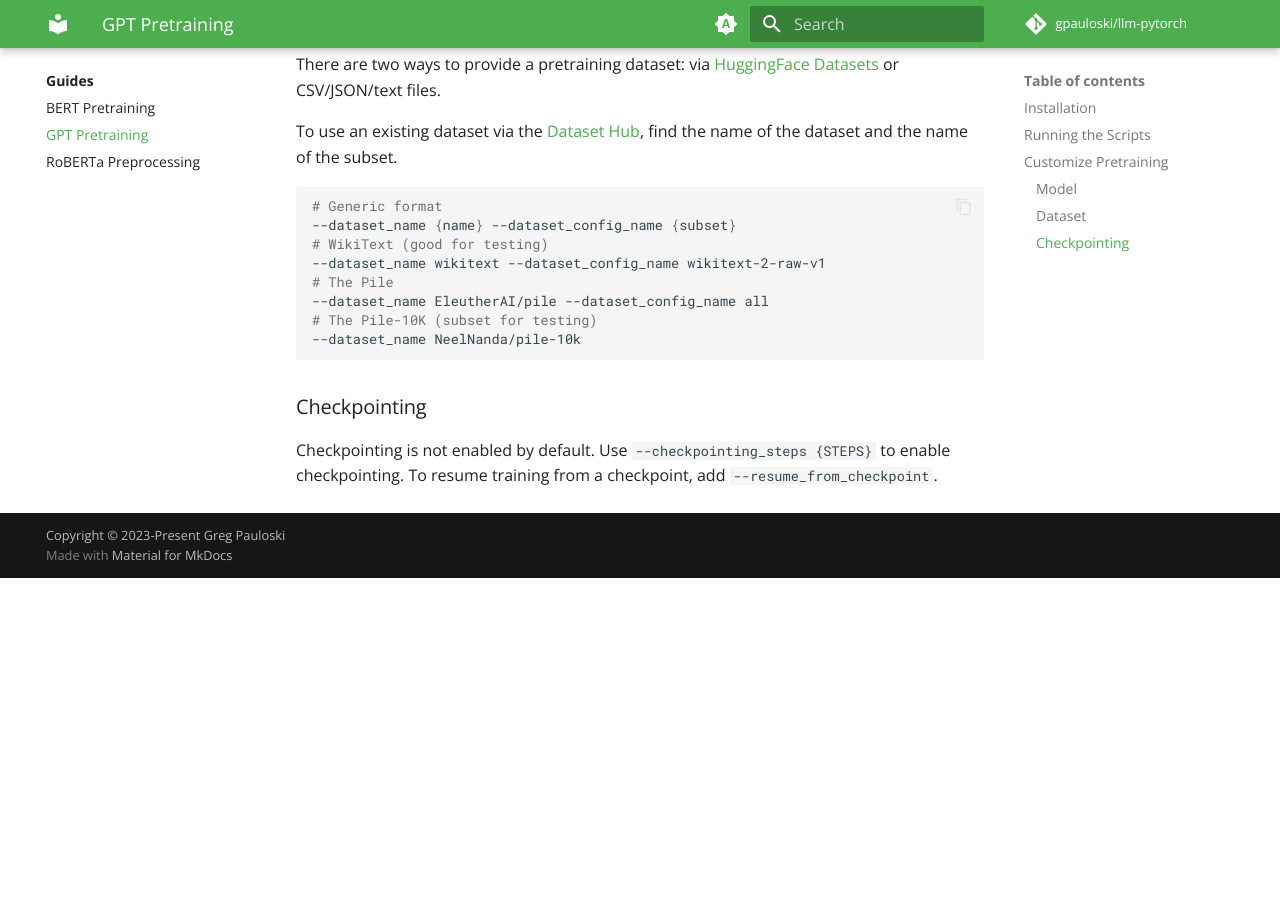
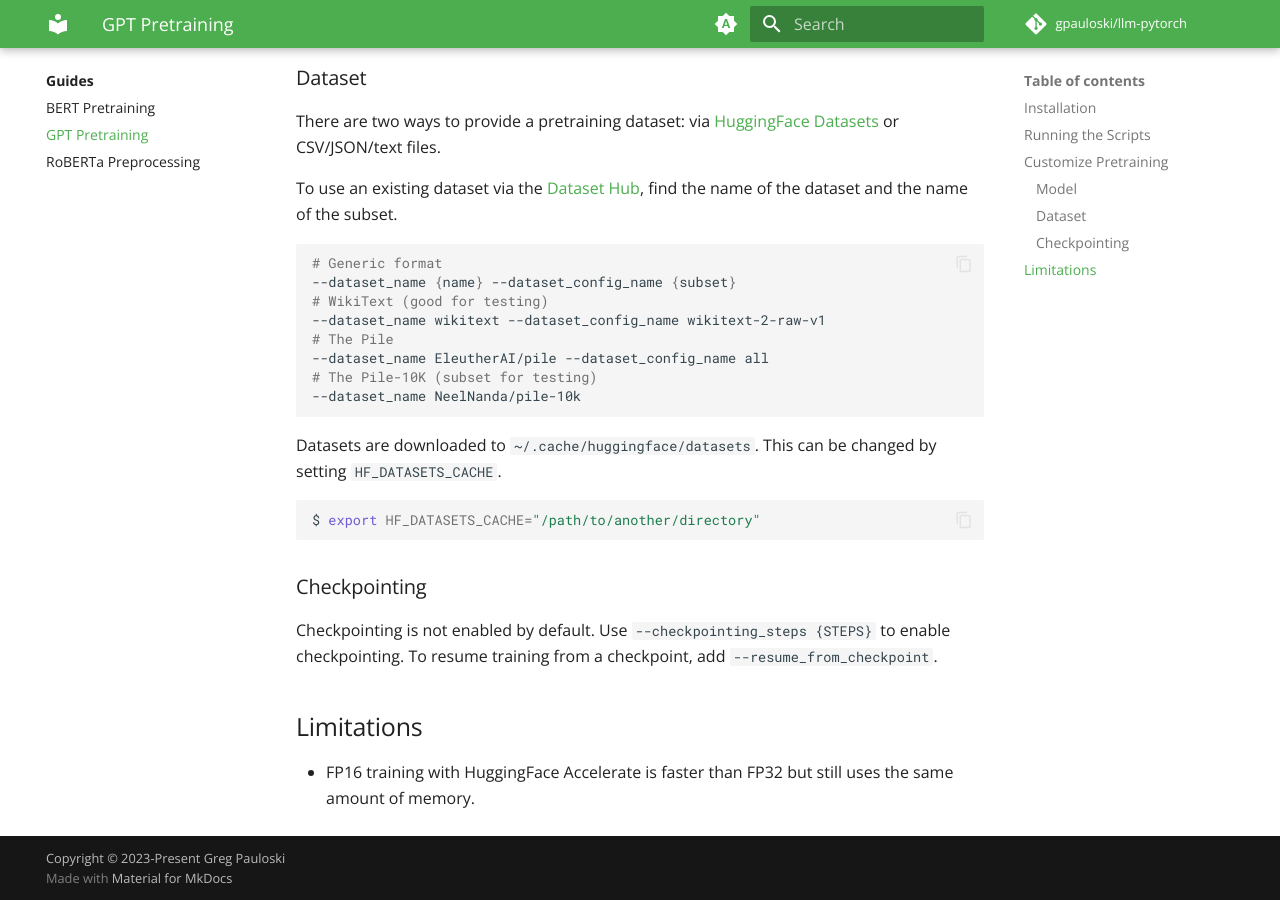
Before and after one commit to gpauloski/llm-pytorch, an MkDocs documentation site: the page built from docs/guides/gpt-pretraining.md, in a window 1280 px wide and 900 px high, scrolled down 3566 px. Built offline with MkDocs 1.6.1 and Material for MkDocs 9.7.7, drawn with Linux system fonts in a browser that asks for light colours; comment, search, counter and statistics services are not loaded; the version menu is left out; before the commit the page ends 4144 px from its top, so only the background shows below that; some of the changed text lies outside the part shown.

Commit message:
Update GPT guide

````diff
--- a/docs/guides/gpt-pretraining.md
+++ b/docs/guides/gpt-pretraining.md
@@ -50,7 +50,7 @@
 Note that this example trains a small 125M parameter GPT model on WikiText.
 Highlighted lines contain information that you must complete yourself.
 
-```bash title="pretrain.pbs" linenums="1" hl_lines="2 3 4 6 7 40"
+```bash title="pretrain.pbs" linenums="1" hl_lines="2 3 4 6 7 43"
 #!/bin/bash
 #PBS -A __ALLOCATION__
 #PBS -q __QUEUE__
@@ -174,8 +177,19 @@
 --dataset_name NeelNanda/pile-10k
 ```
 
+Datasets are downloaded to `~/.cache/huggingface/datasets`.
+This can be changed by setting `HF_DATASETS_CACHE`.
+```bash
+$ export HF_DATASETS_CACHE="/path/to/another/directory"
+```
+
 ### Checkpointing
 
 Checkpointing is not enabled by default. Use `--checkpointing_steps {STEPS}`
 to enable checkpointing. To resume training from a checkpoint, add
 `--resume_from_checkpoint`.
+
+## Limitations
+
+* FP16 training with HuggingFace Accelerate is faster than FP32 but still
+  uses the same amount of memory.
````
Also changed, not shown: other parts of docs/guides/gpt-pretraining.md (+3 -0 lines).
